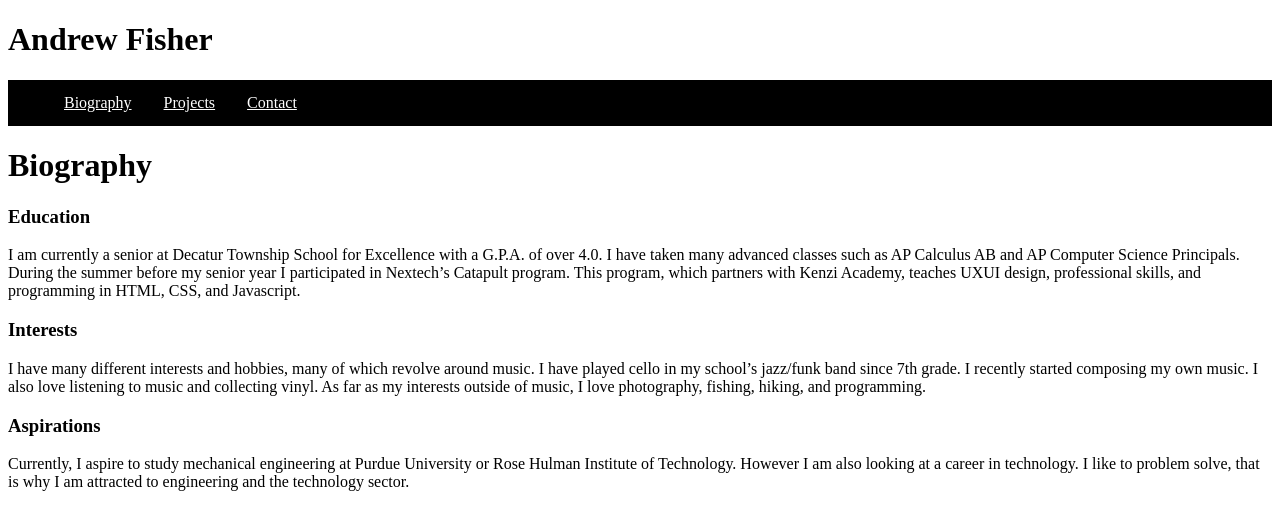
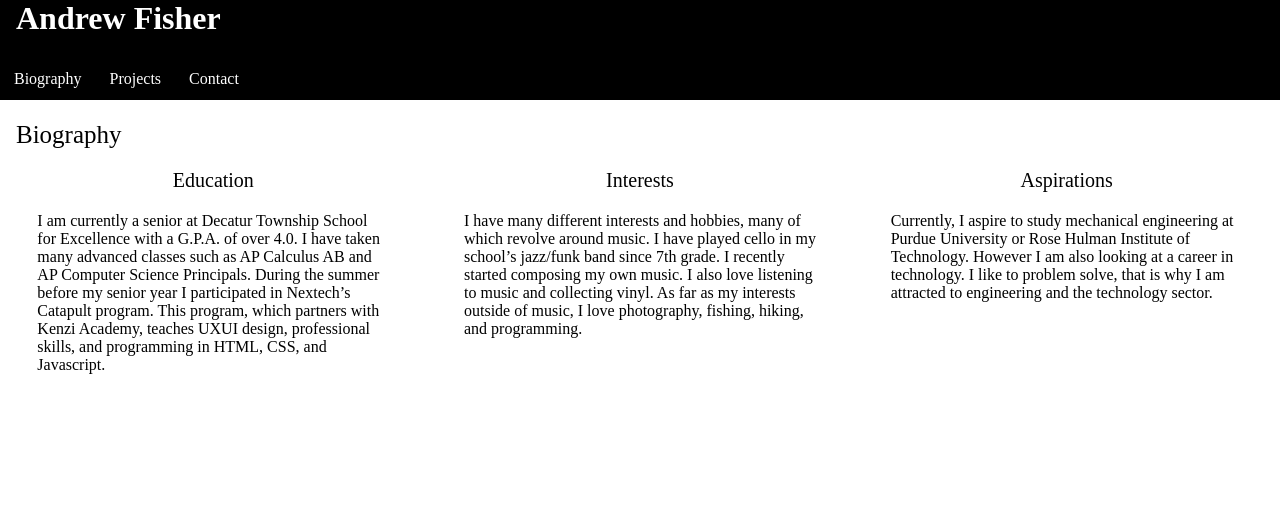
Before and after one commit to Drew-Fish/Drew-Fish.github.io, a plain HTML site: page index.html in a window 1280 px wide. Drawn offline with Linux system fonts and the light colour scheme.

Commit message:
The real start to the css and many overall refinements.

```diff
--- a/index.css
+++ b/index.css
@@ -1,17 +1,56 @@
+header h1{
+    text-align: left;
+    color:#ffffff;
+    padding-left:16px;
+    margin-top:0;
+}
+header{
+    background: #000000;
+    padding-top: 0;
+    margin-top:0;
+}
+body{
+    padding:0;
+    margin:0;
+    height: 100vh;
+}
+body h3,p,h1,h2{
+    padding-left:16px;
+    padding-right:16px;
+}
 ul {
+    display:flex;
+    flex-direction:row;
+    justify-content:flex-start;
     list-style-type: none;
     margin: 0;
-    padding 0;
-    overflow: hidden;
+    padding: 0;
     background-color: #000000
 }
 li {
-    /*display: inline;*/
-    float:left;
+    padding:12px 14px;
 }
 li a{
-    display:block;
-    padding:14px 16px;
+    text-decoration: none;
     color: #ffffff
-
 }
+h2{
+    font-size:25px;
+    font-weight: 500;
+    margin-bottom:0;
+}
+h3{
+    font-size:20px;
+    font-weight: 300;
+    text-align:center;
+}
+main{
+    display: flex;
+    flex-wrap:wrap;
+    height: 100%;
+    justify-content: space-around;
+    flex-direction:row;
+}
+section{
+    flex-basis:30%;
+}
--- a/index.html
+++ b/index.html
@@ -1,5 +1,6 @@
 <!DOCTYPE html>
 <html lang="en">
+
 <head>
     <title>Andrew Fisher's Portfolio</title>
     <meta charset="UTF-8">
@@ -7,21 +8,44 @@
     <meta http-equiv="X-UA-Compatible" content="ie=edge">
     <link rel="stylesheet" href="index.css">
 </head>
+
+<body>
     <header>
         <h1>Andrew Fisher</h1>
         <ul>
-        <li><a href="index.html">Biography</a></li>
-        <li><a href="projects.html">Projects</a></li>
-        <li><a href="contacts.html">Contact</a></li>
+            <li>
+                <a href="index.html">Biography</a>
+            </li>
+            <li>
+                <a href="projects.html">Projects</a>
+            </li>
+            <li>
+                <a href="contacts.html">Contact</a>
+            </li>
         </ul>
     </header>
-<body>
-    <h1>Biography</h1>
+    <h2>Biography</h2>
+    <main>
+        <section>
             <h3>Education</h3>
-    <p>I am currently a senior at Decatur Township School for Excellence with a G.P.A. of over 4.0. I have taken many advanced classes such as AP Calculus AB and AP Computer Science Principals. During the summer before my senior year I participated in Nextech’s Catapult program. This program, which partners with Kenzi Academy, teaches UXUI design, professional skills, and programming in HTML, CSS, and Javascript.</p>
+            <p>I am currently a senior at Decatur Township School for Excellence with a G.P.A. of over 4.0. I have taken many
+                advanced classes such as AP Calculus AB and AP Computer Science Principals. During the summer before my senior
+                year I participated in Nextech’s Catapult program. This program, which partners with Kenzi Academy, teaches
+                UXUI design, professional skills, and programming in HTML, CSS, and Javascript.</p>
+        </section>
+        <section>
             <h3>Interests</h3>
-    <p>I have many different interests and hobbies, many of which revolve around music. I have played cello in my school’s jazz/funk band since 7th grade. I recently started composing my own music. I also love listening to music and collecting vinyl. As far as my interests outside of music, I love photography, fishing, hiking, and programming.</p>
+            <p>I have many different interests and hobbies, many of which revolve around music. I have played cello in my school’s
+                jazz/funk band since 7th grade. I recently started composing my own music. I also love listening to music
+                and collecting vinyl. As far as my interests outside of music, I love photography, fishing, hiking, and programming.</p>
+        </section>
+        <section>
             <h3>Aspirations</h3>
-    <p>Currently, I aspire to study mechanical engineering at Purdue University or Rose Hulman Institute of Technology. However I am also looking at a career in technology. I like to problem solve, that is why I am attracted to engineering and the technology sector. </p>
+            <p>Currently, I aspire to study mechanical engineering at Purdue University or Rose Hulman Institute of Technology.
+                However I am also looking at a career in technology. I like to problem solve, that is why I am attracted
+                to engineering and the technology sector. </p>
+        </section>
+    </main>
 </body>
+
 </html>
```
Also changed, not shown: contacts.html (+19 -5 lines), projects.html (+16 -4 lines), favicon.ico (added), 1 other file. Lines whose indentation alone changed are shown as unchanged.
